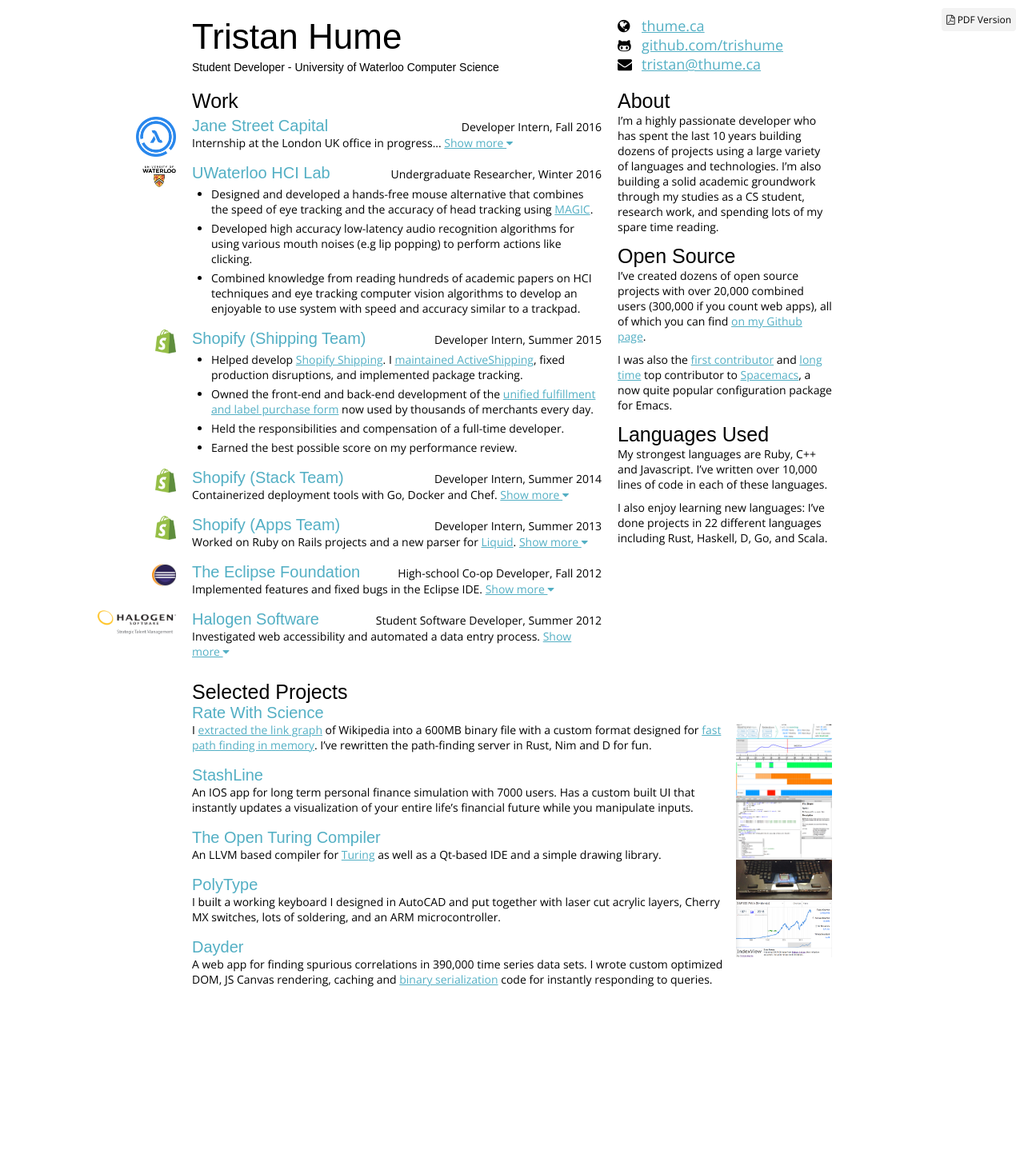
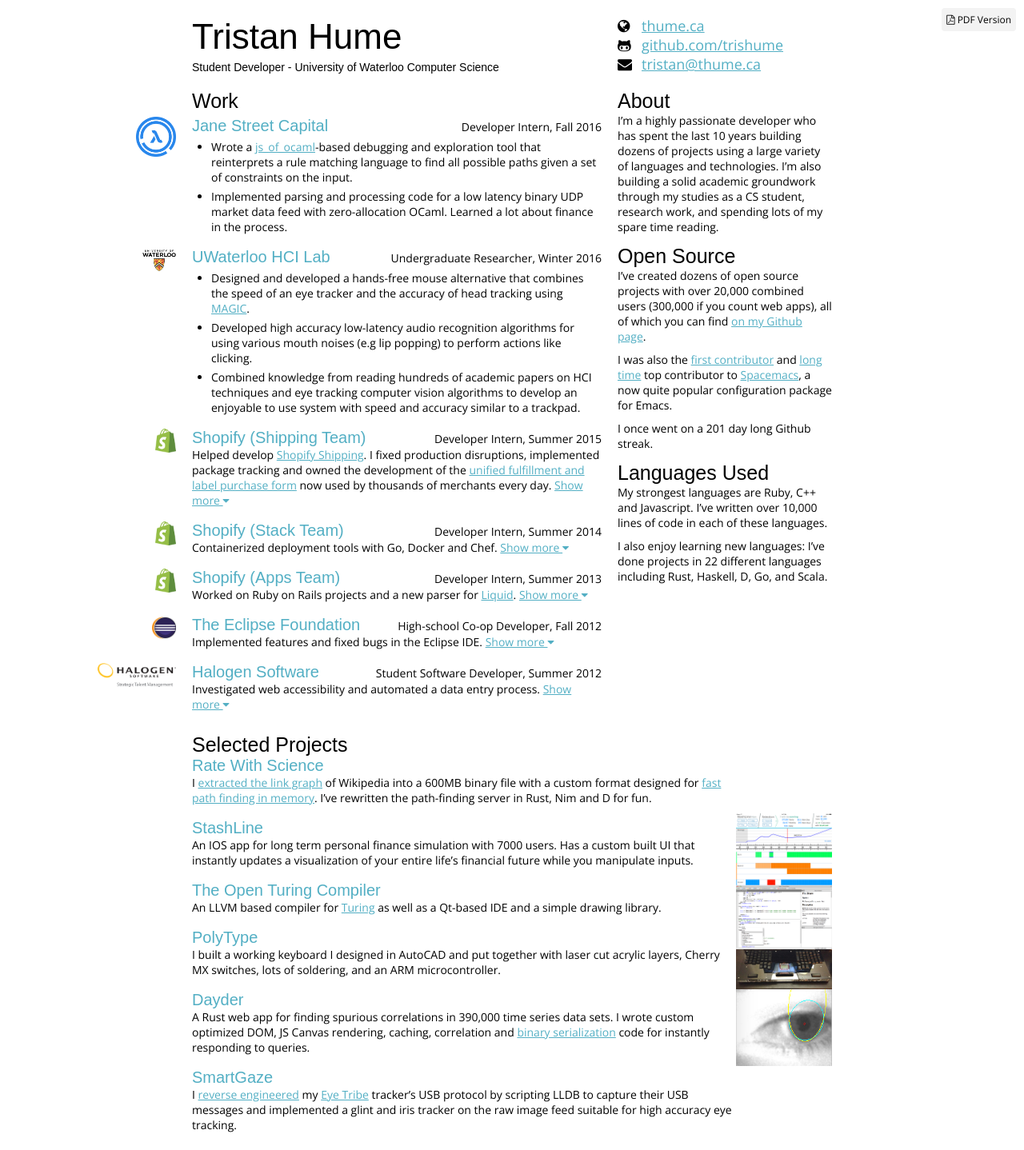
Before and after one commit to trishume/resume, a Jekyll site: the page built from onepage.html, in a window 1280 px wide. Shown: the whole page at 80% size. Built offline with Jekyll 4.4.1, drawn with Linux system fonts in a browser that asks for light colours; nearby versions of some CDN libraries; some web fonts are replaced; before the commit the page ends 1256 px from its top, so only the background shows below that.

Commit message:
Update resume with Jane Street stuff

```diff
--- a/_data/resume.yml
+++ b/_data/resume.yml
@@ -6,10 +6,10 @@
     image: janestreetlambda.png
     image-height: 50
     image-no-pop: true
-    short-desc: "Internship at the London UK office in progress..."
+    # short-desc: "Internship at the London UK office in progress..."
     desc: |
-      - Worked on a [js_of_ocaml](http://ocsigen.org/js_of_ocaml/)-based debugging and code exploration tool for a custom rule matching language.
-      - More to come, I'm still working there in their London UK office.
+      - Wrote a [js_of_ocaml](http://ocsigen.org/js_of_ocaml/)-based debugging and exploration tool that reinterprets a rule matching language to find all possible paths given a set of constraints on the input.
+      - Implemented parsing and processing code for a low latency binary UDP market data feed with zero-allocation OCaml. Learned a lot about finance in the process.
   - name: UWaterloo HCI Lab
     link: http://hci.cs.uwaterloo.ca/
     title: Undergraduate Researcher
@@ -17,7 +17,7 @@
     image: uwaterloo.png
     image-no-pop: true
     desc: |
-      - Designed and developed a hands-free mouse alternative that combines the speed of eye tracking and the accuracy of head tracking using [MAGIC](http://www.shuminzhai.com/papers/magic/magic.pdf).
+      - Designed and developed a hands-free mouse alternative that combines the speed of an eye tracker and the accuracy of head tracking using [MAGIC](http://www.shuminzhai.com/papers/magic/magic.pdf).
       - Developed high accuracy low-latency audio recognition algorithms for using various mouth noises (e.g lip popping) to perform actions like clicking.
       - Combined knowledge from reading hundreds of academic papers on HCI techniques and eye tracking computer vision algorithms to develop an enjoyable to use system with speed and accuracy similar to a trackpad.
   - name: Shopify
@@ -27,6 +27,9 @@
     time: Summer 2015
     image: shopify.png
     image-no-pop: true
+    short-desc: |
+      Helped develop <a href="https://www.shopify.com/blog/54177669-now-you-can-print-usps-shipping-labels-in-shopify-saving-you-time-and-money">Shopify Shipping</a>. I fixed production disruptions, implemented package tracking and
+      owned the development of the <a href="https://www.shopify.com/blog/54177669-now-you-can-print-usps-shipping-labels-in-shopify-saving-you-time-and-money">unified fulfillment and label purchase form</a> now used by thousands of merchants every day.
     desc: |
       - Helped develop <a href="https://www.shopify.com/blog/54177669-now-you-can-print-usps-shipping-labels-in-shopify-saving-you-time-and-money">Shopify Shipping</a>. I <a href="https://github.com/Shopify/active_shipping/graphs/contributors">maintained ActiveShipping</a>, fixed production disruptions, and implemented package tracking.
       - Owned the front-end and back-end development of the <a href="https://www.shopify.com/blog/54177669-now-you-can-print-usps-shipping-labels-in-shopify-saving-you-time-and-money">unified fulfillment and label purchase form</a> now used by thousands of merchants every day.
@@ -108,7 +111,14 @@
     image: dayder.png
     image-height: 60
     desc: |
-      A web app for finding spurious correlations in 390,000 time series data sets. I wrote custom optimized DOM, JS Canvas rendering, caching and [binary serialization](https://github.com/trishume/dayder/blob/master/format.md) code for instantly responding to queries.
+      A Rust web app for finding spurious correlations in 390,000 time series data sets. I wrote custom optimized DOM, JS Canvas rendering, caching, correlation and [binary serialization](https://github.com/trishume/dayder/blob/master/format.md) code for instantly responding to queries.
+  - name: SmartGaze
+    link: https://github.com/trishume/SmartGaze
+    title: Eye tracking algorithms
+    image: smartgaze.png
+    image-height: 60
+    desc: |
+      I [reverse engineered](http://thume.ca/2016/02/02/a-reverse-engineering-adventure-eye-tribes-usb-protocol/) my [Eye Tribe](http://theeyetribe.com/) tracker's USB protocol by scripting LLDB to capture their USB messages and implemented a glint and iris tracker on the raw image feed suitable for high accuracy eye tracking.
   - name: EyeLike
     link: https://github.com/trishume/eyeLike
     title: OpenCV pupil tracking implementation
@@ -158,13 +168,6 @@
     image-height: 60
     desc: |
       A tool for generating PNG images that show one thing in thumbnails and a different thing in another. Exploits some PNG implementations implementing gamma correction and some not.
-  - name: SmartGaze
-    link: https://github.com/trishume/SmartGaze
-    title: Eye tracking algorithms
-    image: smartgaze.png
-    image-height: 60
-    desc: |
-      I [reverse engineered](http://thume.ca/2016/02/02/a-reverse-engineering-adventure-eye-tribes-usb-protocol/) my [Eye Tribe](http://theeyetribe.com/) tracker's USB protocol and implemented a basic glint and iris tracker on the raw image feed.
   - name: Bitty Chess
     link: https://www.student.cs.uwaterloo.ca/~cs246/
     title: CS256 final project
--- a/_data/sidebar.yml
+++ b/_data/sidebar.yml
@@ -9,6 +9,8 @@
       I've created dozens of open source projects with over 20,000 combined users (300,000 if you count web apps), all of which you can find [on my Github page](//github.com/trishume).
 
       I was also the [first contributor](https://github.com/syl20bnr/spacemacs/blob/master/doc/DOCUMENTATION.org#first-times) and [long time](https://github.com/syl20bnr/spacemacs/commits?author=trishume&page=1) top contributor to [Spacemacs](https://github.com/syl20bnr/spacemacs), a now quite popular configuration package for Emacs.
+
+      I once went on a 201 day long Github streak.
   - &languageslong
     title: Languages Used
     content: |
--- a/onepage.html
+++ b/onepage.html
@@ -1,7 +1,7 @@
 ---
 layout: "default"
 ---
-{% assign firstprojects = 5 %}
+{% assign firstprojects = 6 %}
 <div class="container">
   {% assign sidebar = site.data.sidebar.onepage %}
   {% include sidebar.html %}
@@ -24,6 +24,7 @@
     <img src="images/fullsize/stashline.png" width="120" /><br>
     <img src="images/fullsize/openturing.png" width="120" /><br>
     <img src="images/fullsize/polytype.jpg" width="120" /><br>
-    <img src="images/fullsize/indexview.png" width="120" /><br>
+    <!-- <img src="images/fullsize/indexview.png" width="120" /><br> -->
+    <img src="images/fullsize/smartgaze.png" width="120" /><br>
   </div>
 </div>
```
Also changed, not shown: 1 other file.
